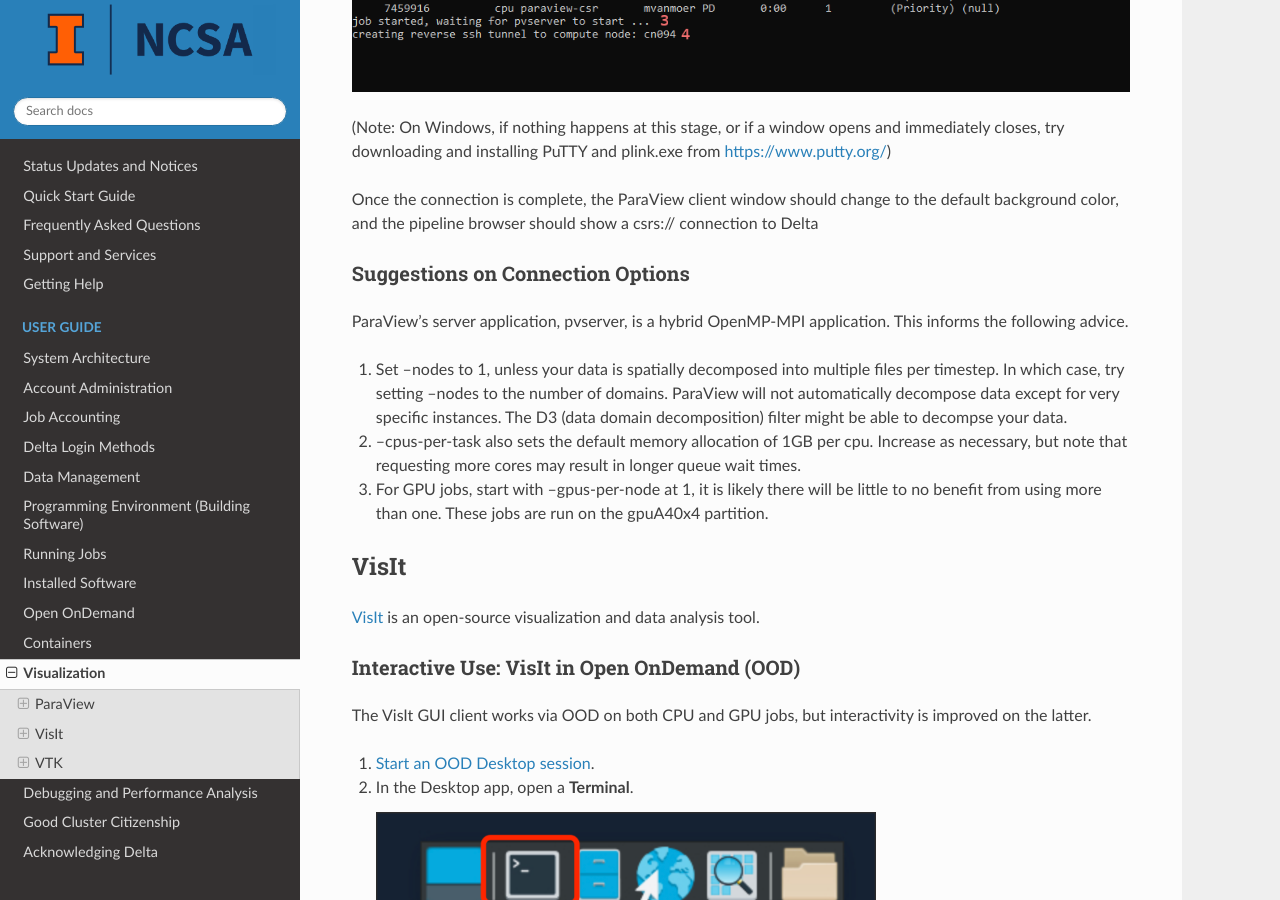
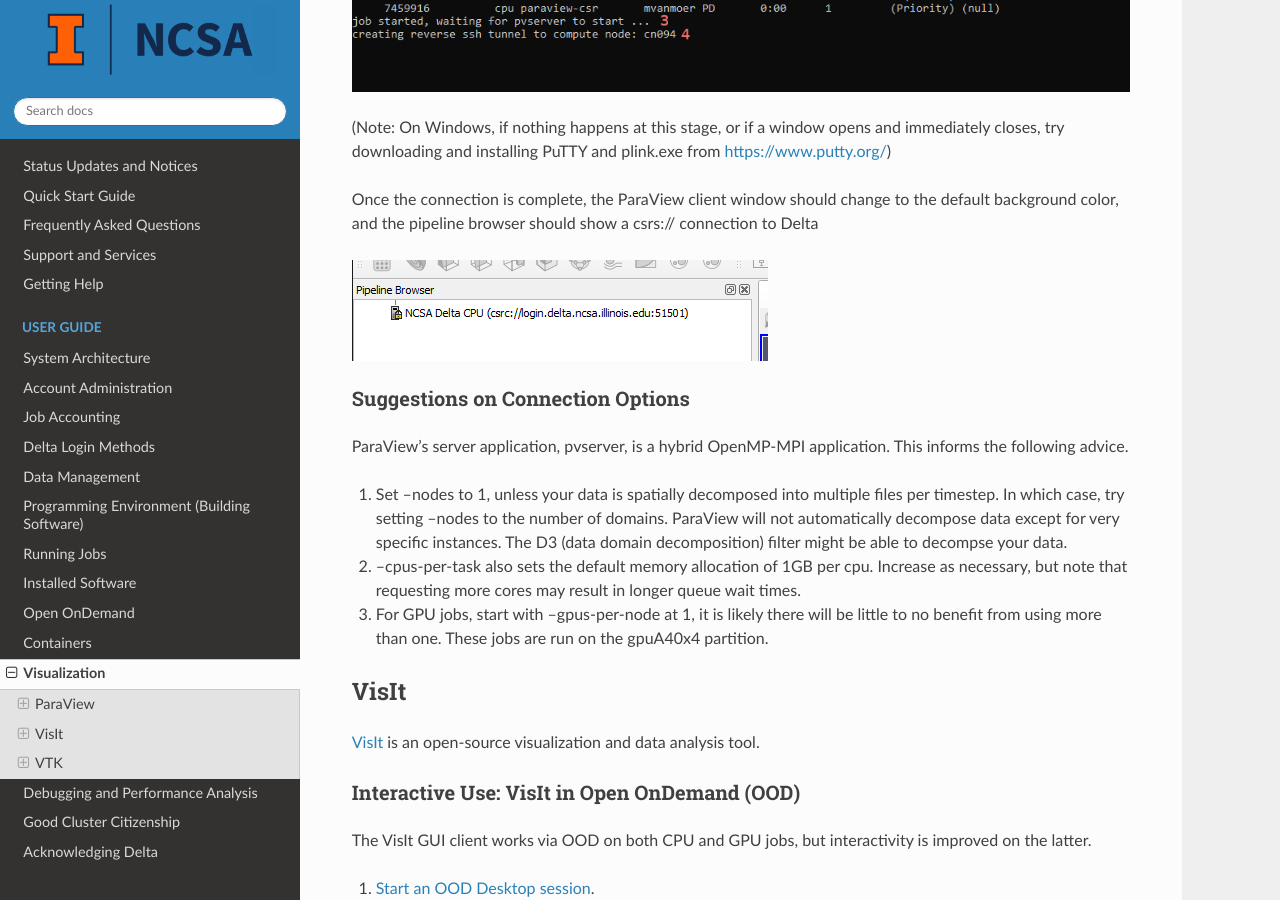
Before and after one commit to ncsa/Delta_doc, a Sphinx documentation site: the page built from docs/source/user_guide/visualization.rst, in a window 1280 px wide and 900 px high, scrolled down 4582 px. Built offline with Sphinx 7.4.7 and the Read the Docs theme 3.1.0, drawn with Linux system fonts in a browser that asks for light colours.

Commit message:
was missing a colon

```diff
--- a/docs/source/user_guide/visualization.rst
+++ b/docs/source/user_guide/visualization.rst
@@ -99,7 +99,7 @@ This will open a terminal window which must remain open for the duration of the
 
 Once the connection is complete, the ParaView client window should change to the default background color, and the pipeline browser should show a csrs:// connection to Delta
 
-.. figure: images/visualization/8_ParaView_successful_connection.png
+.. figure:: images/visualization/8_ParaView_successful_connection.png
   :alt: Pipeline browser showing successful connection to Delta.
   :width: 416
 
```
